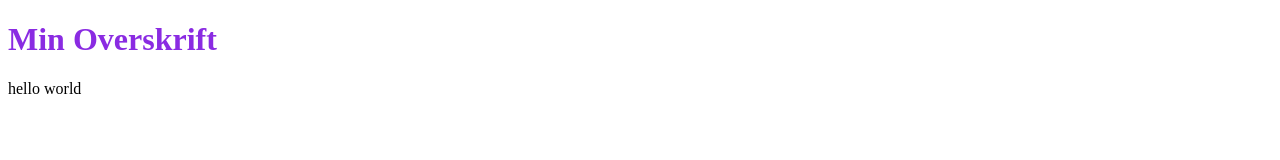
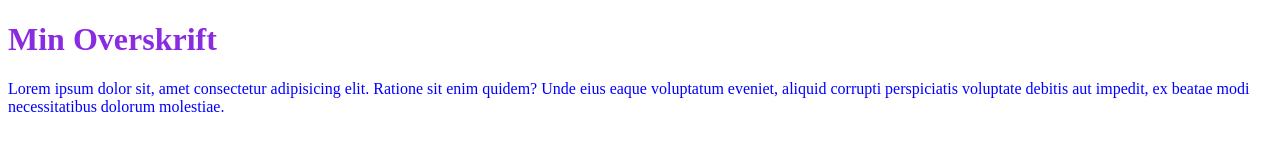
Before and after one commit to TroelsD/git-test, a plain HTML site: page index.html in a window 1280 px wide. Drawn offline with Linux system fonts and the light colour scheme.

Commit message:
ny lorem ipsum + farve

```diff
--- a/index.html
+++ b/index.html
@@ -9,6 +9,11 @@
   </head>
   <body>
     <h1>Min Overskrift</h1>
-    <p>hello world</p>
+    <p>
+      Lorem ipsum dolor sit, amet consectetur adipisicing elit. Ratione sit enim
+      quidem? Unde eius eaque voluptatum eveniet, aliquid corrupti perspiciatis
+      voluptate debitis aut impedit, ex beatae modi necessitatibus dolorum
+      molestiae.
+    </p>
   </body>
 </html>
--- a/style.css
+++ b/style.css
@@ -1,3 +1,6 @@
 h1 {
   color: blueviolet;
 }
+p {
+  color: blue;
+}
```
